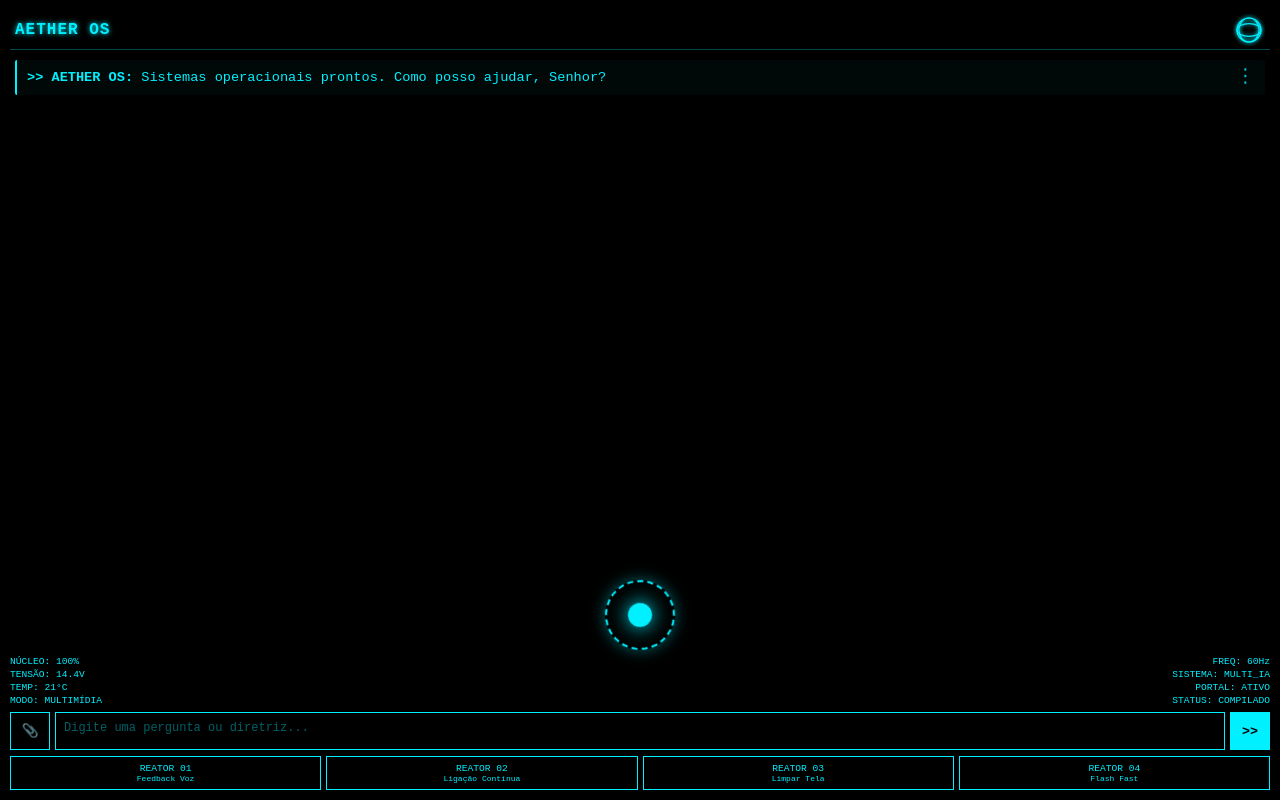
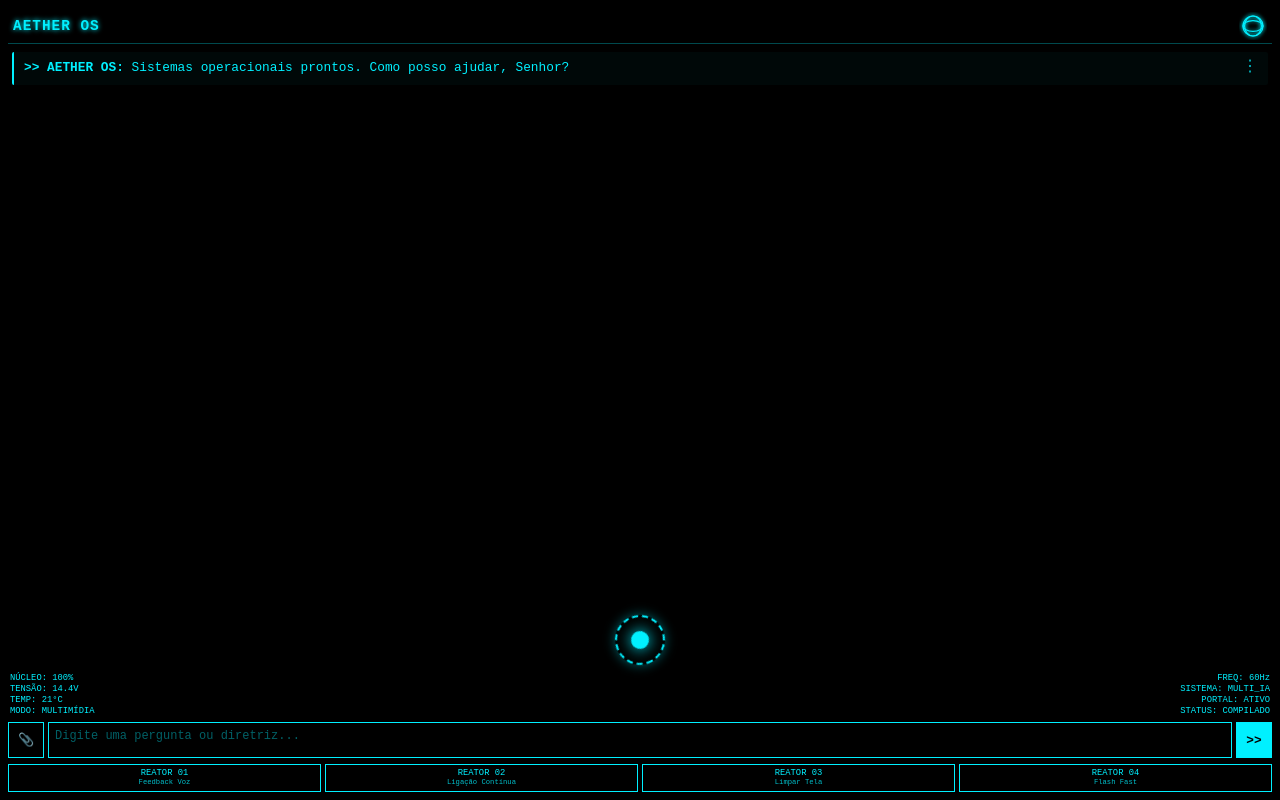
Before and after one commit to danisantosrocha188-commits/Meu-site, a plain HTML site: page index.html in a window 1280 px wide. Drawn offline with Linux system fonts and the light colour scheme.

Commit message:
Update index.html

```diff
--- a/index.html
+++ b/index.html
@@ -2,7 +2,7 @@
 <html lang="pt-BR">
 <head>
     <meta charset="UTF-8">
-    <meta name="viewport" content="width=device-width, initial-scale=1.0">
+    <meta name="viewport" content="width=device-width, initial-scale=1.0, maximum-scale=1.0, user-scalable=no">
     <title>AETHER OS</title>
     <style>
         * {
@@ -10,12 +10,14 @@
             margin: 0;
             padding: 0;
             font-family: 'Courier New', Courier, monospace;
+            user-select: none; /* Impede a seleção de texto */
+            -webkit-user-select: none;
         }
 
         html, body {
             background-color: #000000 !important;
             color: #00f0ff !important;
-            height: 100vh;
+            height: 100dvh; /* Altura dinâmica para encaixar perfeitamente em telas de celular */
             width: 100vw;
             overflow: hidden;
         }
@@ -23,66 +25,69 @@
         .interface-hud {
             display: flex;
             flex-direction: column;
-            height: 100vh;
+            height: 100dvh;
             justify-content: space-between;
-            padding: 10px;
+            padding: 8px;
             background: #000000;
         }
 
-        /* CABEÇALHO COM LOGO E GLOBO */
+        /* TOPO HUD */
         .topo-hud {
             display: flex;
             justify-content: space-between;
             align-items: center;
-            height: 40px;
+            height: 36px;
             padding: 0 5px;
             border-bottom: 1px solid rgba(0, 240, 255, 0.3);
+            flex-shrink: 0;
         }
 
         .aether-logo-title {
             font-weight: bold;
-            font-size: 1rem;
+            font-size: 0.9rem;
             color: #00f0ff;
             letter-spacing: 1px;
             text-shadow: 0 0 5px #00f0ff;
         }
 
         .globe-container {
-            width: 32px;
-            height: 32px;
+            width: 28px;
+            height: 28px;
             display: flex;
             align-items: center;
             justify-content: center;
         }
 
         #globeCanvas {
-            width: 32px;
-            height: 32px;
+            width: 28px;
+            height: 28px;
             display: block;
         }
 
-        /* ÁREA DE CHAT E MENSAGENS */
+        /* ÁREA DE CHAT FLEXÍVEL */
         #scroll-wrapper {
             flex: 1;
             overflow-y: auto;
-            padding: 10px 5px;
+            padding: 8px 4px;
             display: flex;
             flex-direction: column;
-            gap: 12px;
-            max-height: calc(100vh - 230px);
+            gap: 10px;
+            min-height: 0; /* Impede o estouro do container */
         }
 
         .chat-msg {
             position: relative;
-            padding: 8px 35px 8px 10px;
-            font-size: 0.85rem;
+            padding: 8px 30px 8px 10px;
+            font-size: 0.8rem;
             color: #00f0ff;
             background: rgba(0, 240, 255, 0.03);
             word-break: break-word;
-            line-height: 1.4;
+            line-height: 1.3;
             white-space: pre-wrap;
             border-left: 2px solid #00f0ff;
             border-radius: 2px;
+            user-select: text; /* Permite ler/copiar mensagens do chat caso precise */
+            -webkit-user-select: text;
         }
 
         .msg-options-btn {
@@ -92,7 +97,7 @@
             background: transparent;
             border: none;
             color: #00f0ff;
-            font-size: 1.2rem;
+            font-size: 1rem;
             cursor: pointer;
             opacity: 0.8;
             padding: 0 4px;
@@ -101,7 +106,7 @@
         .msg-menu-dropdown {
             display: none;
             position: absolute;
-            top: 25px;
+            top: 22px;
             right: 6px;
             background: #050d1a;
             border: 1px solid #ff0055;
@@ -110,16 +115,14 @@
             border-radius: 4px;
         }
 
-        .msg-menu-dropdown.show {
-            display: block;
-        }
+        .msg-menu-dropdown.show { display: block; }
 
         .btn-delete-msg {
             background: transparent;
             color: #ff0055;
             border: none;
-            padding: 6px 12px;
-            font-size: 0.75rem;
+            padding: 6px 10px;
+            font-size: 0.7rem;
             font-weight: bold;
             cursor: pointer;
             width: 100%;
@@ -127,37 +130,42 @@
             white-space: nowrap;
         }
 
-        .btn-delete-msg:hover {
-            background: #ff0055;
-            color: #fff;
+        /* PAINEL FIXO DE CONTROLE (INFERIOR) */
+        .painel-inferior-fixo {
+            display: flex;
+            flex-direction: column;
+            gap: 6px;
+            flex-shrink: 0;
+            padding-top: 4px;
+            background: #000;
         }
 
-        /* REATOR NÚCLEO CENTRAL */
+        /* REATOR CENTRAL */
         .reator-arc-container {
             display: flex;
             justify-content: center;
             align-items: center;
-            margin: 6px 0;
+            margin: 2px 0;
         }
 
         .reator-arc {
-            width: 70px;
-            height: 70px;
+            width: 50px;
+            height: 50px;
             border-radius: 50%;
             border: 2px dashed #00f0ff;
             display: flex;
             justify-content: center;
             align-items: center;
-            box-shadow: 0 0 15px rgba(0, 240, 255, 0.4);
+            box-shadow: 0 0 12px rgba(0, 240, 255, 0.4);
             animation: girarReator 12s linear infinite;
         }
 
         .reator-nucleo {
-            width: 24px;
-            height: 24px;
+            width: 18px;
+            height: 18px;
             border-radius: 50%;
             background: #00f0ff;
-            box-shadow: 0 0 20px #00f0ff;
+            box-shadow: 0 0 15px #00f0ff;
         }
 
         @keyframes girarReator {
@@ -170,24 +178,23 @@
             display: flex;
             justify-content: space-between;
             align-items: center;
-            margin-bottom: 6px;
-            font-size: 0.6rem;
+            font-size: 0.55rem;
             color: #00f0ff;
+            padding: 0 2px;
         }
 
         .hud-coluna {
             display: flex;
             flex-direction: column;
-            gap: 2px;
+            gap: 1px;
         }
 
         .hud-coluna.direita { text-align: right; }
 
-        /* INPUT BAR */
+        /* BARRA DE ENTRADA */
         #input-bar {
             display: flex;
-            gap: 5px;
-            margin-bottom: 6px;
+            gap: 4px;
         }
 
         .caixa-texto {
@@ -195,27 +202,28 @@
             background: #000;
             border: 1px solid #00f0ff;
             color: #00f0ff;
-            padding: 8px;
+            padding: 6px;
             font-size: 0.75rem;
             outline: none;
             resize: none;
-            height: 38px;
+            height: 36px;
+            user-select: text;
+            -webkit-user-select: text;
         }
 
-        .caixa-texto::placeholder {
-            color: rgba(0, 240, 255, 0.4);
-        }
+        .caixa-texto::placeholder { color: rgba(0, 240, 255, 0.4); }
 
         .btn-icone, .btn-enviar {
             background: #000;
             border: 1px solid #00f0ff;
             color: #00f0ff;
-            width: 40px;
-            height: 38px;
+            width: 36px;
+            height: 36px;
             cursor: pointer;
             display: flex;
             align-items: center;
             justify-content: center;
+            font-size: 0.8rem;
         }
 
         .btn-enviar {
@@ -224,82 +232,60 @@
             font-weight: bold;
         }
 
-        /* PAINEL DE REATORES */
+        /* BOTÕES DOS REATORES */
         #reactors-panel {
             display: grid;
             grid-template-columns: repeat(4, 1fr);
-            gap: 5px;
+            gap: 4px;
         }
 
         .btn-reator {
             background: #000;
             border: 1px solid #00f0ff;
             color: #00f0ff;
-            padding: 6px 2px;
-            font-size: 0.6rem;
+            padding: 4px 1px;
+            font-size: 0.55rem;
             text-align: center;
             cursor: pointer;
+            line-height: 1.1;
         }
 
         .btn-reator.ativo {
             background: #00f0ff;
             color: #000;
-            box-shadow: 0 0 8px #00f0ff;
+            box-shadow: 0 0 6px #00f0ff;
         }
 
         .btn-reator small {
-            font-size: 0.5rem;
+            font-size: 0.45rem;
             display: block;
+            opacity: 0.8;
         }
 
         #attachment-preview-bar {
             display: flex;
             align-items: center;
-            gap: 10px;
-            padding: 5px;
+            gap: 8px;
+            padding: 4px;
             border: 1px solid #00f0ff;
-            margin-bottom: 5px;
         }
 
-        #attached-img-thumb { width: 30px; height: 30px; object-fit: cover; }
-        #attached-img-name { font-size: 0.7rem; flex: 1; }
+        #attached-img-thumb { width: 25px; height: 25px; object-fit: cover; }
+        #attached-img-name { font-size: 0.65rem; flex: 1; }
         #btn-remove-attachment { background: transparent; border: none; color: #ff0055; cursor: pointer; }
-
-        #media-modal {
-            position: fixed;
-            top: 0; left: 0;
-            width: 100vw; height: 100vh;
-            background: rgba(0, 0, 0, 0.85);
-            display: flex;
-            flex-direction: column;
-            justify-content: center;
-            align-items: center;
-            z-index: 100;
-        }
-
-        #close-modal-btn {
-            background: #ff0055;
-            color: #fff;
-            border: none;
-            padding: 6px 12px;
-            cursor: pointer;
-            margin-bottom: 10px;
-            font-weight: bold;
-        }
     </style>
 </head>
-<body>
-
-    <div class="interface-hud">
+<body oncontextmenu="return false;"> <div class="interface-hud">
         <header class="topo-hud">
             <span class="aether-logo-title">AETHER OS</span>
             <div class="globe-container">
-                <canvas id="globeCanvas" width="32" height="32"></canvas>
+                <canvas id="globeCanvas" width="28" height="28"></canvas>
             </div>
         </header>
 
         <main id="scroll-wrapper"></main>
 
+        <div class="painel-inferior-fixo">
             <div class="reator-arc-container">
                 <div class="reator-arc">
                     <div class="reator-nucleo"></div>
@@ -349,13 +335,18 @@
                 </button>
             </section>
         </div>
-
-    <div id="media-modal" onclick="fecharMedia()" style="display: none;">
-        <button id="close-modal-btn" onclick="fecharMedia()">FECHAR [X]</button>
-        <div id="modal-content" onclick="event.stopPropagation()"></div>
     </div>
 
     <script>
+        // PROTEÇÃO CONTRA INSPEÇÃO E ATALHOS DE DESENVOLVEDOR
+        document.onkeydown = function(e) {
+            if (e.keyCode == 123 ||
+               (e.ctrlKey && e.shiftKey && (e.keyCode == 'I'.charCodeAt(0) || e.keyCode == 'J'.charCodeAt(0) || e.keyCode == 'C'.charCodeAt(0))) ||
+               (e.ctrlKey && e.keyCode == 'U'.charCodeAt(0))) {
+                return false;
+            }
+        };
+
         let imagemAnexadaBase64 = null;
         let lanternaTrack = null;
 
@@ -377,13 +368,13 @@
             let angle = 0;
 
             function render() {
-                ctx.clearRect(0, 0, 32, 32);
+                ctx.clearRect(0, 0, 28, 28);
                 ctx.strokeStyle = "#00f0ff";
                 ctx.lineWidth = 1.2;
                 ctx.shadowBlur = 4;
                 ctx.shadowColor = "#00f0ff";
 
-                const cx = 16, cy = 16, r = 12;
+                const cx = 14, cy = 14, r = 10;
 
                 ctx.beginPath();
                 ctx.arc(cx, cy, r, 0, Math.PI * 2);
@@ -417,7 +408,6 @@
             let termoBusca = textoUsuario.replace(/^(o que é|o que e|quem foi|quem e|quem é|defina|o que significa)\s+/i, "");
 
             try {
-                // Requisição pública segura sem chaves no código
                 const response = await fetch(`https://pt.wikipedia.org/api/rest_v1/page/summary/${encodeURIComponent(termoBusca)}`);
 
                 if (response.ok) {
@@ -431,7 +421,7 @@
                 atualizarMensagem(idCarregando, "AETHER OS", `Diretriz "${textoUsuario}" registrada pelos núcleos do AETHER OS.`);
 
             } catch (error) {
-                atualizarMensagem(idCarregando, "AETHER OS", `Resposta processada com sucesso para a diretriz: "${textoUsuario}".`);
+                atualizarMensagem(idCarregando, "AETHER OS", `Resposta processada para a diretriz: "${textoUsuario}".`);
             }
         }
 
@@ -519,7 +509,7 @@
                         });
                         adicionarMensagem("AETHER OS", "LANTERNA ATIVADA.");
                     } catch (err) {
-                        adicionarMensagem("AETHER OS", "O navegador bloqueou o acesso à lanterna ou o hardware não possui flash disponível.");
+                        adicionarMensagem("AETHER OS", "Hardware/Navegador não suporta lanterna direta.");
                         btn.classList.remove("ativo");
                     }
                 } else {
@@ -550,10 +540,6 @@
             document.getElementById("attachment-preview-bar").style.display = "none";
             document.getElementById("file-input").value = "";
         }
-
-        function fecharMedia() {
-            document.getElementById("media-modal").style.display = "none";
-        }
     </script>
 </body>
     </html>
```
Lines whose indentation alone changed are shown as unchanged.
